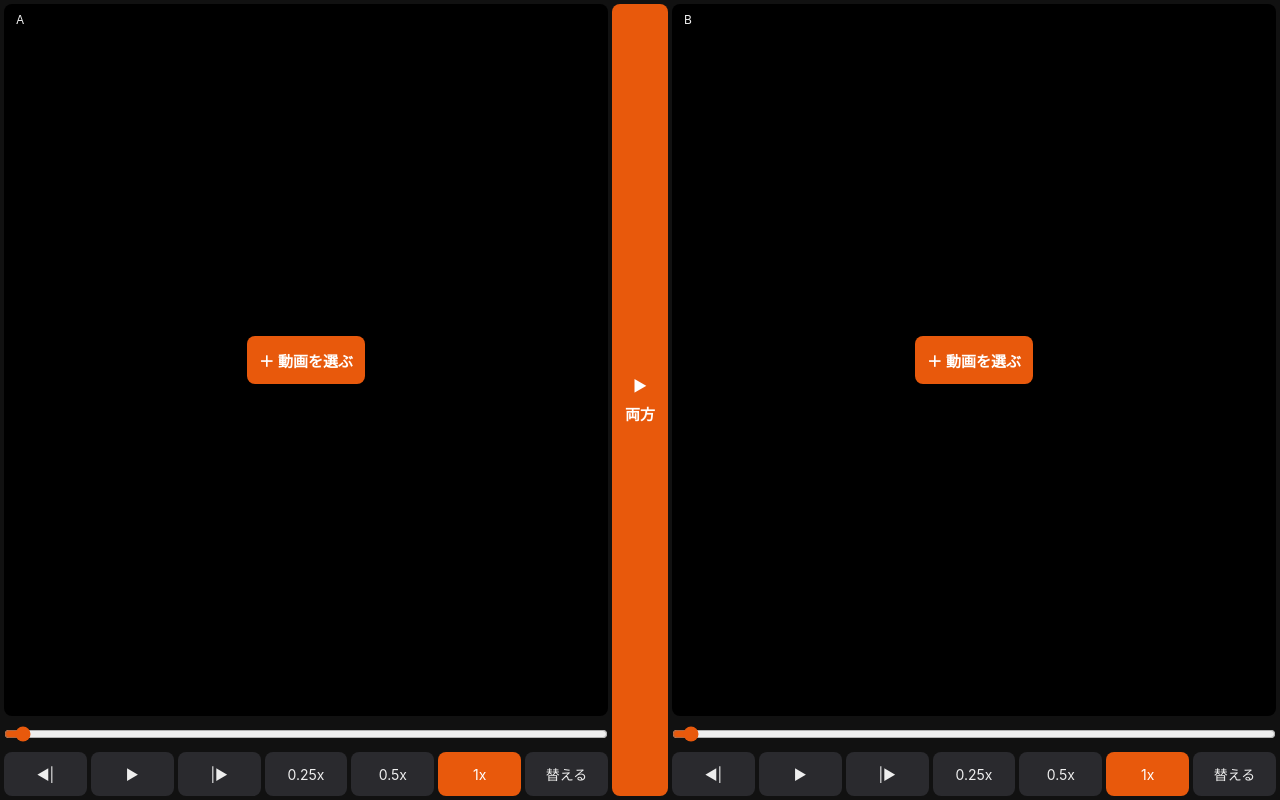
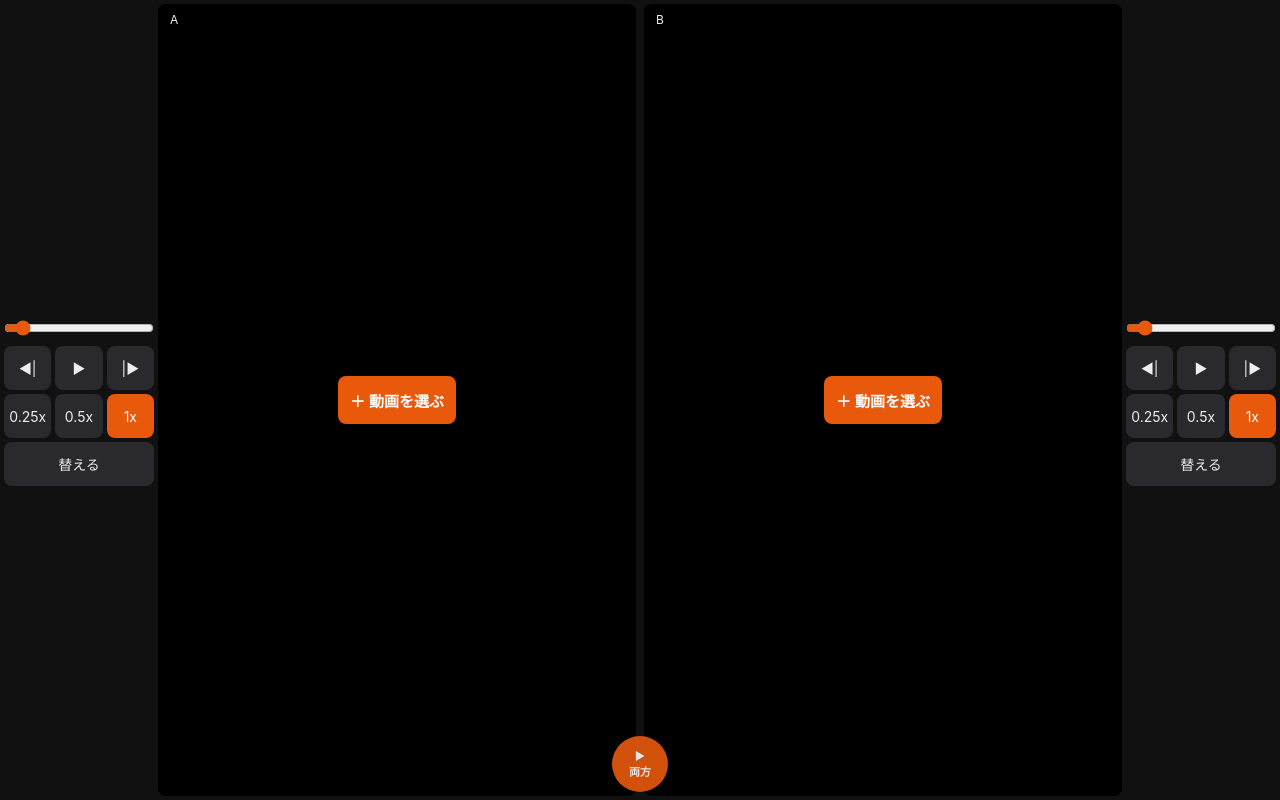
Before and after one commit to kazu-8282/nobori-hikaku, a plain HTML site: page index.html in a window 1280 px wide. Drawn offline with Linux system fonts and the light colour scheme.

Commit message:
縦長の動画は隣り合わせにして大きく映す
Co-Authored-By: Claude Fable 5.2 <noreply@anthropic.com>

```diff
--- a/index.html
+++ b/index.html
@@ -26,8 +26,12 @@ input{font:inherit;font-size:16px;color:#eee;background:#2a2a2e;border:1px solid
 #hint{display:flex;gap:8px;align-items:center;padding:8px;background:#5c2b00;font-size:13px;line-height:1.5}
 #hint span{flex:1}
 
-#stage{flex:1;min-height:0;display:flex;flex-direction:column}
-.pane{flex:1;min-width:0;min-height:0;display:flex;flex-direction:column;gap:4px;padding:4px}
+#stage{flex:1;min-height:0;position:relative;display:grid;grid-template:"a" 1fr "m" auto "b" 1fr / 1fr}
+.pane[data-side="A"]{grid-area:a}
+.pane[data-side="B"]{grid-area:b}
+#mid{grid-area:m}
+.pane{min-width:0;min-height:0;display:flex;flex-direction:column;gap:4px;padding:4px}
+.ctl{display:flex;flex-direction:column;gap:4px}
 .vwrap{flex:1;min-height:0;position:relative;background:#000;border-radius:8px;overflow:hidden}
 video{position:absolute;inset:0;width:100%;height:100%;object-fit:contain}
 .label,.time{position:absolute;padding:2px 6px;border-radius:6px;background:rgba(0,0,0,.6);font-size:12px;pointer-events:none}
@@ -45,9 +49,21 @@ video{position:absolute;inset:0;width:100%;height:100%;object-fit:contain}
 #both{flex:1;display:flex;gap:8px;align-items:center;justify-content:center;background:#e8590c;color:#fff;font-weight:600}
 #both:active{background:#b94608}
 @media (orientation:landscape){
-  #stage{flex-direction:row}
-  #mid{width:56px;padding:4px 0}
+  #stage{grid-template:"a m b" 1fr / 1fr 56px 1fr}
+  #mid{padding:4px 0}
   #both{flex-direction:column;padding:0}
+}
+/* 縦長の動画のとき：2本を隣り合わせにして大きく映す */
+body.tall #stage{grid-template:"a b" 1fr "m m" auto / 1fr 1fr}
+body.tall .row{flex-wrap:wrap}
+body.tall .row button{flex:1 0 30%}
+@media (orientation:landscape){
+  body.tall #stage{grid-template:"a b" 1fr / 1fr 1fr}
+  body.tall .pane{flex-direction:row}
+  body.tall .ctl{width:150px;justify-content:center}
+  body.tall .pane[data-side="A"] .ctl{order:-1}
+  body.tall #mid{position:absolute;z-index:2;left:50%;bottom:8px;transform:translateX(-50%);width:56px;height:56px;padding:0}
+  body.tall #both{border-radius:50%;gap:0;font-size:11px;opacity:.9}
 }
 
 #lib{position:fixed;inset:0;z-index:10;background:#111;overflow:auto;display:flex;flex-direction:column;gap:8px;
@@ -110,6 +126,7 @@ video{position:absolute;inset:0;width:100%;height:100%;object-fit:contain}
     <div class="time"></div>
     <button class="empty">＋ 動画を選ぶ</button>
   </div>
+  <div class="ctl">
   <input type="range" class="seek" min="0" max="0" step="0.01" value="0" aria-label="再生位置">
   <div class="row">
     <button class="back" aria-label="1コマ戻す">◀|</button>
@@ -119,6 +136,7 @@ video{position:absolute;inset:0;width:100%;height:100%;object-fit:contain}
     <button class="rate" data-r="0.5">0.5x</button>
     <button class="rate on" data-r="1">1x</button>
     <button class="swap">替える</button>
+  </div>
   </div>
 </template>
 
@@ -202,6 +220,7 @@ for (const el of document.querySelectorAll('.pane')) {
   p.v.onloadedmetadata = () => {
     p.seek.max = p.v.duration;
     p.v.currentTime = 0.001; // iPhoneで最初の1コマを表示させる
+    refreshLayout();
   };
   p.v.onplay = p.v.onpause = refreshButtons;
   p.v.onerror = () => { if (p.id) p.label.textContent = `${p.side} この動画は再生できません`; };
@@ -241,6 +260,12 @@ async function loadSlot(p, id) {
   p.el.classList.toggle('has', !!p.id);
   remember('slot-' + p.side, p.id || '');
   refreshButtons();
+  refreshLayout();
+}
+// 縦長の動画が1本でもあれば（まだ何もなければ縦長とみなして）隣り合わせの並びにする
+function refreshLayout() {
+  const sized = Object.values(panes).filter(p => p.id && p.v.videoWidth);
+  document.body.classList.toggle('tall', !sized.length || sized.some(p => p.v.videoHeight > p.v.videoWidth));
 }
 
 const loaded = () => Object.values(panes).filter(p => p.id);
```
